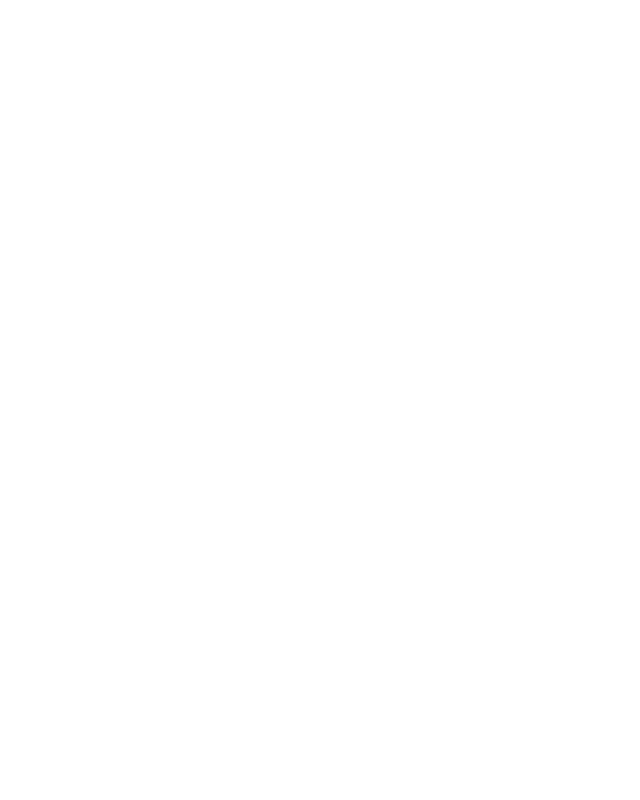
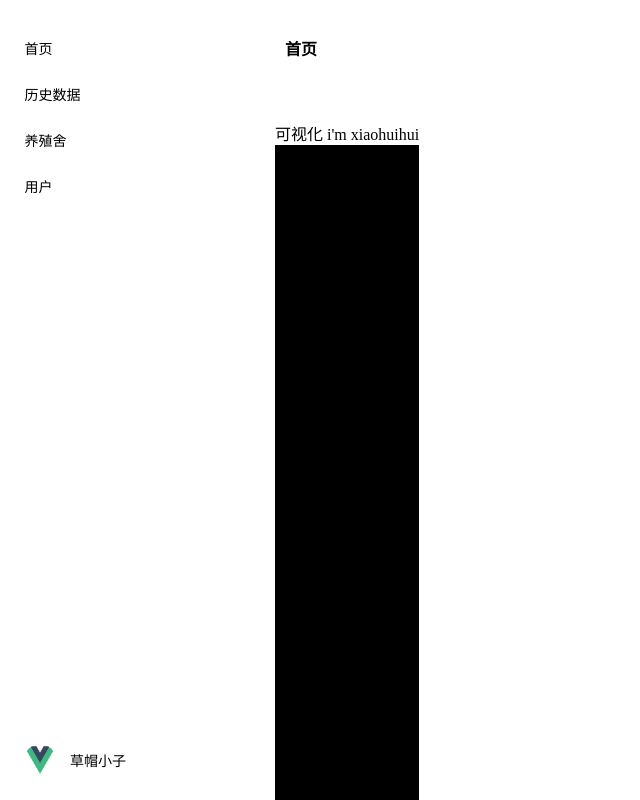
Before and after one commit to xiaohei6856/breeding, a Vue app in the folder breeding/: page /visual in a window 1280 px wide. Before the commit this address had no page. Shown: the whole page, without its empty margins (0-640 px from the left). Built offline with nearby package versions, Linux system fonts and the light colour scheme; what tdesign-vue-next would draw is missing.

Commit message:
路由创建完毕，主页亮暗调整完毕，主色调颜色设置完毕，初始页面创建完毕

```diff
--- a/breeding/src/App.vue
+++ b/breeding/src/App.vue
@@ -1,7 +1,39 @@
 <template>
+<div>
   <router-view/>
+</div>
 </template>
 
-<style lang="scss">
-
+<style>
+::-webkit-scrollbar {
+  /*整体样式*/
+  width: 6px;
+  height: 9px;
+}
+::-webkit-scrollbar-track {
+  /*轨道*/
+  /* box-shadow: inset 0 0 5px rgba(0, 0, 0, 0.2); */
+  box-shadow: inset 0 0 5px var(--td-table-shadow-color);
+  /* background: #ededed; */
+  /* background: #333; */
+  background: var(--td-scrollbar-hover-color);
+  border-radius: 10px;
+}
+::-webkit-scrollbar-thumb {
+  /*滚动条小方块*/
+  border-radius: 10px;
+  /* background-color: #2e75d3; */
+  /* background-color: #888; */
+  background-color: var(--td-scroll-track-color);
+  background-image: -webkit-linear-gradient(
+    45deg,
+    var(--td-border-level-1-color) 25%,
+    transparent 25%,
+    transparent 50%,
+    var(--td-border-level-1-color) 50%,
+    var(--td-border-level-1-color) 75%,
+    transparent 75%,
+    transparent
+  );
+}
 </style>
--- a/breeding/src/views/HomeView.vue
+++ b/breeding/src/pages/HomeView.vue
@@ -1,5 +1,4 @@
 <template>
-  <!-- <div class="home"> -->
     <div class="container">
         <div class="left-box" :style="{width:boxWidth}">
             <ul>
@@ -15,38 +14,53 @@
             <div class="top">
                 <span class="current-tag">{{state.currentTag}}</span>
                 <div class="btn">
-                    <i class="icon icon-search"></i>
+                     <add-circle-icon />
                 </div>
-                <div class="btn">
-                     <AddCircleIcon />
-                </div>
+                <t-switch @change="toggleBtn" v-model="checked" size="large" :label="['暗', '亮']"></t-switch>
             </div>
-            <div class="middle">i'm xiaohuihui</div>
+            <div class="middle">
+              <router-view/>
+            </div>
             <div class="handler" @click="closeSide()" :class="{close:isClosed}"></div>
         </div>
     </div>
-  <!-- </div> -->
 </template>
 
 <script setup>
-import { manifest } from 'tdesign-icons-vue-next'
-import { reactive } from 'vue';
-import {ref} from 'vue';
+import { AddCircleIcon,manifest } from 'tdesign-icons-vue-next'
+import { useRoute, useRouter } from 'vue-router';
+import { onMounted,reactive,ref } from 'vue';
 
 
+onMounted(() => {
+    firstset()
+})
+
+// 路由跳转
+const route = useRoute();
+const router = useRouter();
+
 const state = reactive({
-  items:['Item 1','Item 2','Item 3'],
+  items:['首页','历史数据','养殖舍','用户'],
+  itemsvalue:['visual','history','farmed','user'],
   activeIndex:null,
-  currentTag:'',
+  currentTag:'首页',
 });
-
-const isClosed = ref(false);
-const boxWidth = ref('250px');
-
+//   防止刷新后侧边栏选项对应不准确
+function firstset(){
+    state.activeIndex = state.itemsvalue.indexOf(route.meta.title)
+    state.currentTag = state.items[state.activeIndex]
+}
+// 点击跳转
 function setActive(index){
   state.activeIndex = index;
   state.currentTag = state.items[index];
+  router.push('/'+state.itemsvalue[index]);
 }
+
+// 侧边栏关闭
+const isClosed = ref(false);
+const boxWidth = ref('250px');
 function closeSide(){
   if(!isClosed.value){
     boxWidth.value = '0';
@@ -54,6 +68,19 @@ function closeSide(){
   }else{
     boxWidth.value = '250px';
     isClosed.value = false;
+  }
+}
+
+// 暗亮色转换
+const checked = ref(false);
+function toggleBtn(){
+    console.log(checked.value);
+  if (checked.value) {
+      // 设置暗色模式
+    document.documentElement.setAttribute('theme-mode', 'dark');
+  }else{
+      // 重置为浅色模式
+    document.documentElement.removeAttribute('theme-mode');
   }
 }
 
@@ -83,7 +110,7 @@ body{
 }
 /* 字体图标 */
 .icon{
-    color: #fff;
+    color: var(--td-text-color-primary);
     font-size: 24px;
 }
 /* 左侧导航栏 */
@@ -91,12 +118,12 @@ body{
     width: 250px;
     height: 100%;
     /* 半透明背景 */
-    background-color: rgba(0,0,0,0.65);
+    background-color: var(--td-bg-color-container);
     /* 背景模糊（毛玻璃） */
     backdrop-filter: blur(30px);
     /* 相对定位 */
     position: relative;
-    color: #fff;
+    color: var(--td-text-color-primary);
     font-size: 14px;
     /* 弹性布局 垂直排列 */
     display: flex;
@@ -127,23 +154,23 @@ body{
 /* 选中态样式 */
 .left-box li.active,
 .left-box li.active:hover{
-    background-color: rgba(255,255,255,0.2);
+    background-color: var(--td-bg-color-container-active);
 }
 .left-box li:hover{
-    background-color: rgba(255,255,255,0.1);
+    background-color: var(--td-bg-color-container-hover);
 }
 .left-box hr{
     width: 90%;
     margin: 18px auto;
     border: none;
-    border-top: 1px solid rgba(255,255,255,0.2);
+    border-top: 1px solid var(--td-bg-color-container-active);
 }
 .left-box .icon{
     margin-right: 16px;
 }
 /* 用户信息区域 */
 .user-info{
-    border-top: 1px solid rgba(255,255,255,0.2);
+    border-top: 1px solid var(--td-bg-color-container-active);
     display: flex;
     align-items: center;
     padding: 24px;
@@ -164,21 +191,22 @@ body{
 }
 /* 右侧区域 */
 .right-box{
-    background-color: #0f0f11;
+    background-color: var(--td-bg-color-secondarycomponent);
     flex: 1;
     position: relative;
     display: flex;
     flex-direction: column;
 }
 .right-box .top{
-    margin: 25px 35px;
+    padding: 25px 35px;
     display: flex;
     align-items: center;
     height: 46px;
+    background-color: var(--td-bg-color-secondarycontainer-hover);
 }
 .right-box .top .current-tag{
     flex: 1;
-    color: #fff;
+    color: var(--td-text-color-primary);
     font-weight: 600;
 }
 .right-box .top .btn{
@@ -190,18 +218,20 @@ body{
     border-radius: 50%;
 }
 .right-box .top .btn:last-child{
-    background-color: #446dff;
+    /* background-color: var(--td-brand-color-6); */
     margin-left: 20px;
 }
 .right-box .middle{
     flex: 1;
     display: flex;
-    justify-content: center;
+    color: var(--td-text-color-primary);
+    overflow: auto;
+    padding: 25px;
+    /* justify-content: center;
     align-items: center;
-    color: #222;
     font-size: 6vw;
     font-weight: bold;
-    text-transform: uppercase;
+    text-transform: uppercase; */
 }
 /* 展开收起开关 */
 .right-box .handler{
@@ -223,7 +253,7 @@ body{
 .right-box .handler::before,
 .right-box .handler::after{
     content: "";
-    background-color: rgba(255,255,255,0.2);
+    background-color: var(--td-bg-color-component-active);
     position: absolute;
     left: 0;
     width: 100%;
--- /dev/null
+++ b/breeding/src/pages/LoginView.vue
@@ -0,0 +1,15 @@
+<template>
+  <div>
+      登录
+  </div>
+</template>
+
+<script>
+export default {
+
+}
+</script>
+
+<style>
+
+</style>
--- a/breeding/src/router/index.js
+++ b/breeding/src/router/index.js
@@ -1,20 +1,68 @@
 import { createRouter, createWebHistory } from 'vue-router'
-import HomeView from '../views/HomeView.vue'
+import HomeView from '../pages/HomeView.vue'
 
 const routes = [
   {
     path: '/',
+    name: "VisualTable",
+    redirect: '/visual',
+  },
+  {
+    path: '/login',
+    name: "login",
+    //*设置相应元信息
+    meta: {
+      title: 'login',
+    },
+    component: () => import("../pages/LoginView.vue"),
+  },
+  {
+    path: '/',
     name: 'home',
-    component: HomeView
+    //*设置相应元信息
+    meta: {
+      title: 'home',
+    },
+    component: HomeView,
+    children: [
+      {
+        path: '/visual',
+        //*设置对应组件
+        component: () => import("../views/VisualTable.vue"),
+        //*设置相应元信息
+        meta: {
+            title: 'visual',
+        },
+      },
+      {
+        path: '/history',
+        //*设置对应组件
+        component: () => import("../views/HistoryTable.vue"),
+        //*设置相应元信息
+        meta: {
+            title: 'history',
+        },
+      },
+      {
+        path: '/farmed',
+        //*设置对应组件
+        component: () => import("../views/FarmedTable.vue"),
+        //*设置相应元信息
+        meta: {
+            title: 'farmed',
+        },
+      },
+      {
+        path: '/user',
+        //*设置对应组件
+        component: () => import("../views/UserDate.vue"),
+        //*设置相应元信息
+        meta: {
+            title: 'user',
+        },
+      },
+    ]
   },
-  // {
-  //   path: '/about',
-  //   name: 'about',
-  //   // route level code-splitting
-  //   // this generates a separate chunk (about.[hash].js) for this route
-  //   // which is lazy-loaded when the route is visited.
-  //   component: () => import(/* webpackChunkName: "about" */ '../views/AboutView.vue')
-  // }
 ]
 
 const router = createRouter({
--- /dev/null
+++ b/breeding/src/views/FarmedTable.vue
@@ -0,0 +1,13 @@
+<template>
+  <div>
+      养殖社
+  </div>
+</template>
+
+<script setup>
+
+</script>
+
+<style>
+
+</style>
--- /dev/null
+++ b/breeding/src/views/HistoryTable.vue
@@ -0,0 +1,13 @@
+<template>
+  <div>
+      历史表
+  </div>
+</template>
+
+<script setup>
+
+</script>
+
+<style>
+
+</style>
--- /dev/null
+++ b/breeding/src/views/UserDate.vue
@@ -0,0 +1,13 @@
+<template>
+  <div>
+      用户信息
+  </div>
+</template>
+
+<script setup>
+
+</script>
+
+<style>
+
+</style>
--- /dev/null
+++ b/breeding/src/views/VisualTable.vue
@@ -0,0 +1,15 @@
+<template>
+  <div>
+      可视化
+      i'm xiaohuihui
+        <div style="height:1900px;background-color:#000">asdf</div>
+  </div>
+</template>
+
+<script setup>
+
+</script>
+
+<style>
+
+</style>
```
